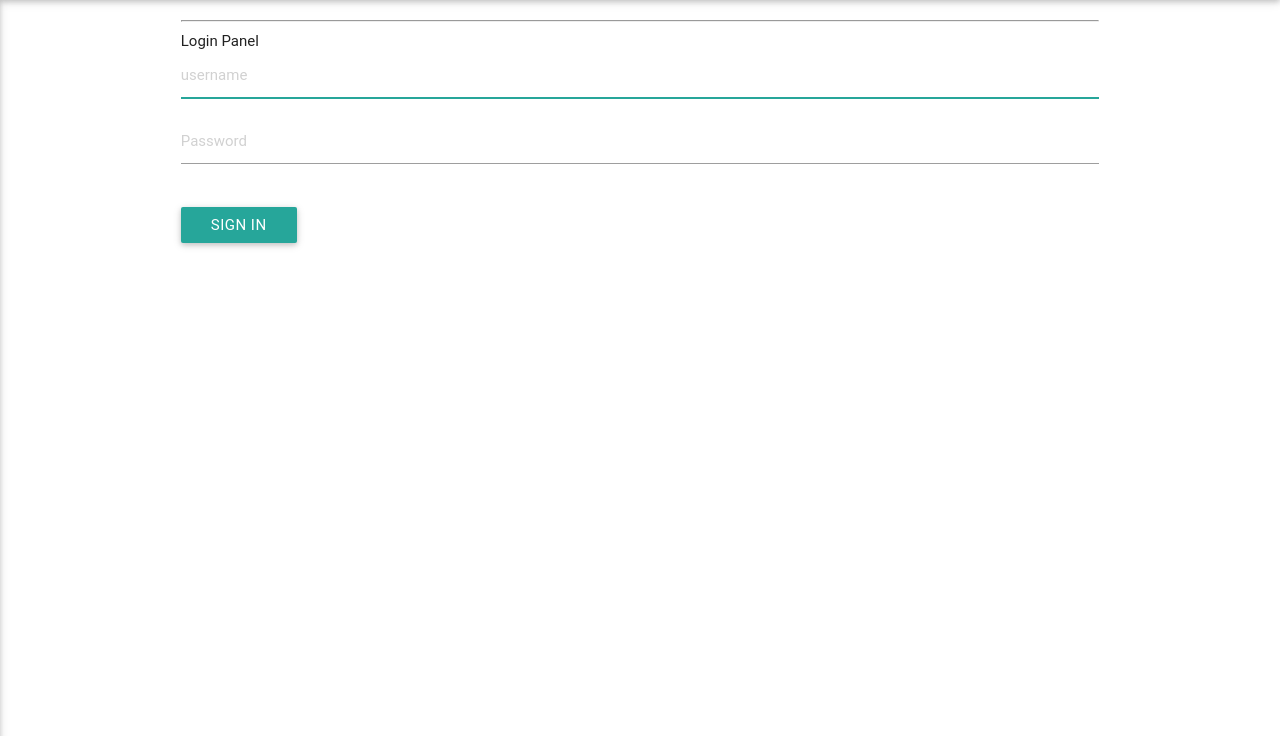
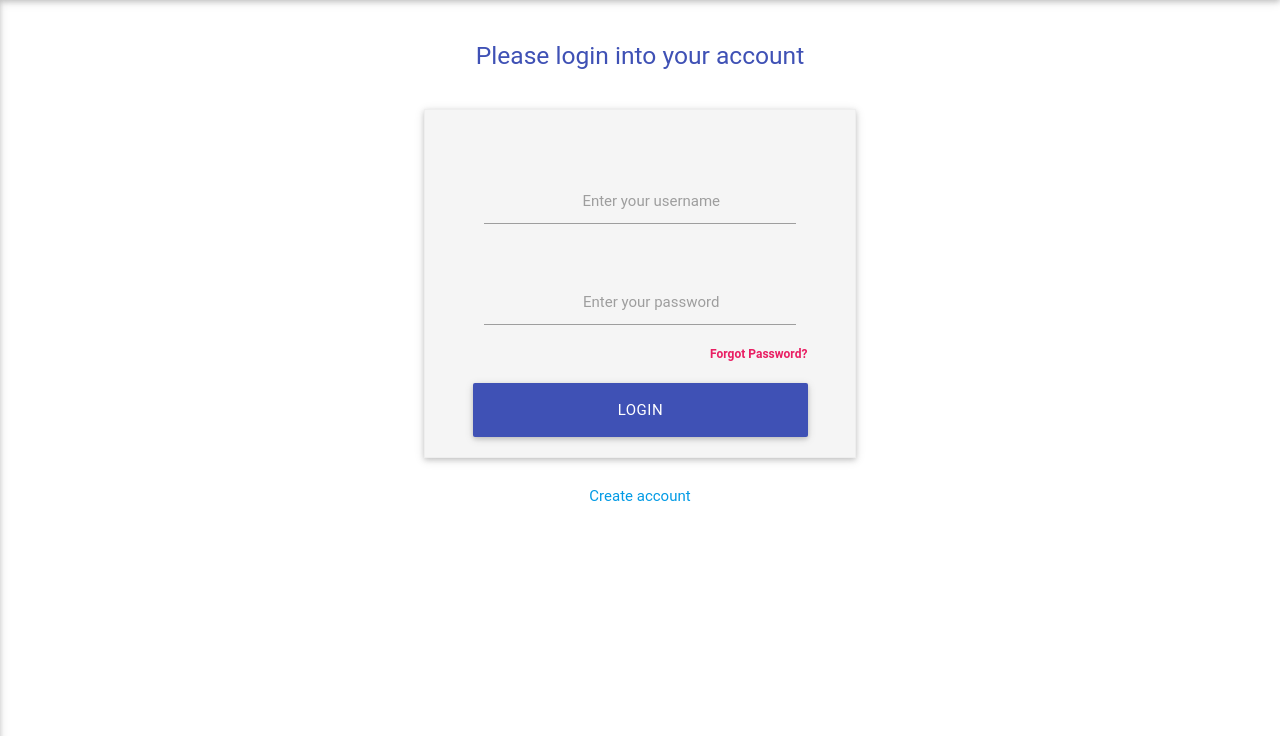
Before and after one commit to tolgahanuzun/TT_Platform, a Django app: page /login/ in a window 1280 px wide. Shown: the part 64-800 px from the top of the page. Run offline with Django 3.2, Linux system fonts and the light colour scheme; some libraries are stand-ins or nearby versions; some web fonts are replaced.

Commit message:
new design add

```diff
--- a/template/login.html
+++ b/template/login.html
@@ -2,31 +2,56 @@
 
 {% block login %}
 
-<div class="container text-center" style="margin-top: 20px;">
-    <div class="row ">
-        <form action="/login/" method="post" class="form-horizontal" >
+<div class="section"></div>
+  <main>
+    <center>
+
+
+
+      <h5 class="indigo-text">Please login into your account</h5>
+      <div class="section"></div>
+
+      <div class="container">
+        <div class="z-depth-1 grey lighten-4 row" style="display: inline-block; padding: 32px 48px 0px 48px; border: 1px solid #EEE;">
+
+          <form class="col s12" method="post">
         {% csrf_token %}
-        <hr>
-
-            <div id="legend">
-              <legend class="">Login Panel</legend>
+            <div class='row'>
+              <div class='col s12'>
+              </div>
             </div>
 
-            <div class="control-group">
+            <div class='row'>
+              <div class='input-field col s12'>
+                <input class='validate' type='text' name='username' id='text' />
+                <label for='email'>Enter your username</label>
+              </div>
+            </div>
 
-                <input type="text" name='username'  placeholder="username" required="" autofocus="" style="display: inline;">
+            <div class='row'>
+              <div class='input-field col s12'>
+                <input class='validate' type="password" name='password'  id='password' />
+                <label for='password'>Enter your password</label>
+              </div>
+              <label style='float: right;'>
+            <a class='pink-text' href='#!'><b>Forgot Password?</b></a>
+                </label>
             </div>
-            <div class="control-group">
 
-                <input type="password" name='password'   placeholder="Password" required="" style="display: inline;">
-            </div>
-            <br>
-            <div class="control-group">
-                <button class="btn btn-success text-center" type="submit">Sign in</button>
-            </div>
-        </form>
-    </div>
-</div>
+            <center>
+              <div class='row'>
+                <button type='submit' name='btn_login' class='col s12 btn btn-large waves-effect indigo'>Login</button>
+              </div>
+            </center>
+          </form>
+        </div>
+      </div>
+      <a href="/register">Create account</a>
+    </center>
+
+    <div class="section"></div>
+    <div class="section"></div>
+  </main>
 
 
 
```
